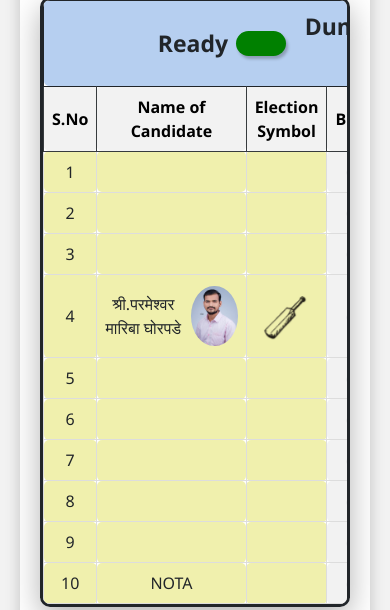
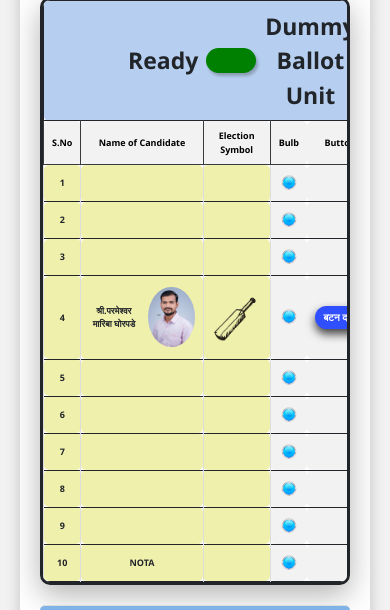
Before and after one commit to sunainagothwal/EVM-machine, a plain HTML site: page index.html in a window 390 px wide. Shown: the part 673-1283 px from the top of the page. Drawn offline with nearby package versions, Linux system fonts and the light colour scheme.

Commit message:
responsive code

```diff
--- a/css/style.css
+++ b/css/style.css
@@ -372,67 +372,54 @@ th.side-col:nth-child(5) {
         font-size: 13px;
     }
 }
-
-@media (max-width: 576px) {
-    .voting_btn {
-        padding: 2px 25px;
-        font-size: 12px;
-        min-width: 100px;
-    }
-}
-
 @media(max-width: 576px) {
     table {
+        width: 70%;
+        font-size: 9px;
+        font-weight: bold;
+        overflow-x: auto;
         display: block;
-        /* Make the table container scrollable if needed */
-        width: 100%;
-        overflow-x: auto;
-        /* Enable horizontal scrolling */
-        -webkit-overflow-scrolling: touch;
-        /* Smooth scrolling on iOS */
     }
 
     thead {
         display: table-header-group;
-        /* Keep header visible */
     }
 
     tbody {
         display: table-row-group;
-        /* Keep rows in normal table format */
     }
 
     tbody tr {
         display: table-row;
-        /* Keep each row as a table row */
-        margin-bottom: 0;
-        /* Reset margin if any */
-        border: 1px solid #ddd;
-        /* Optional: Keep row borders */
-        border-radius: 0;
-        /* Remove border radius for better scrolling experience */
-        padding: 0;
-        /* Reset padding */
     }
 
     tbody td {
         display: table-cell;
-        /* Keep cells as table cells */
-        padding: 12px;
-        /* Maintain cell padding */
+        padding: 9px;
         border: 1px solid #ddd;
-        /* Keep cell borders */
+        word-wrap: break-word;
     }
 
-    /* Optional: Keep the header labels visible for accessibility */
-    thead th {
-        display: table-cell;
-        background-color: #f1f1f1;
-        font-weight: bold;
+    td.S.no{
+        width: 10px;
+    }
+    td.symbol {
+        width: 40px;
     }
 
-    /* Remove pseudo-elements for labels, so the table looks consistent */
-    tbody td::before {
-        display: none;
+    td.name {
+        width: 90px;/
+    }
+
+    td.button {
+        width: 100px;
+        text-align: center;
+    }
+
+    .voting_btn {
+        padding: 4px;
+            font-size: 10px;
+            width: auto;
+            min-width: 50px;
     }
 }
```
